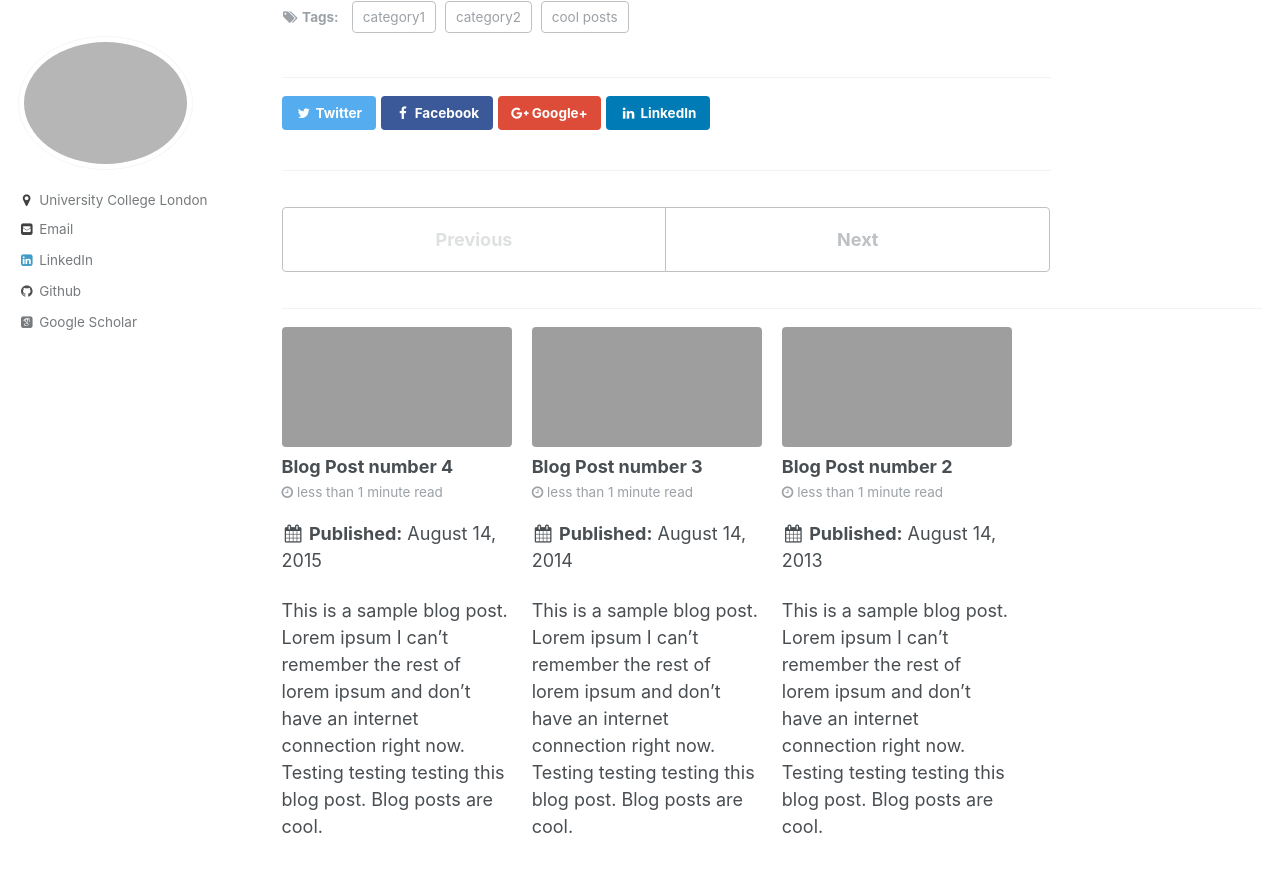
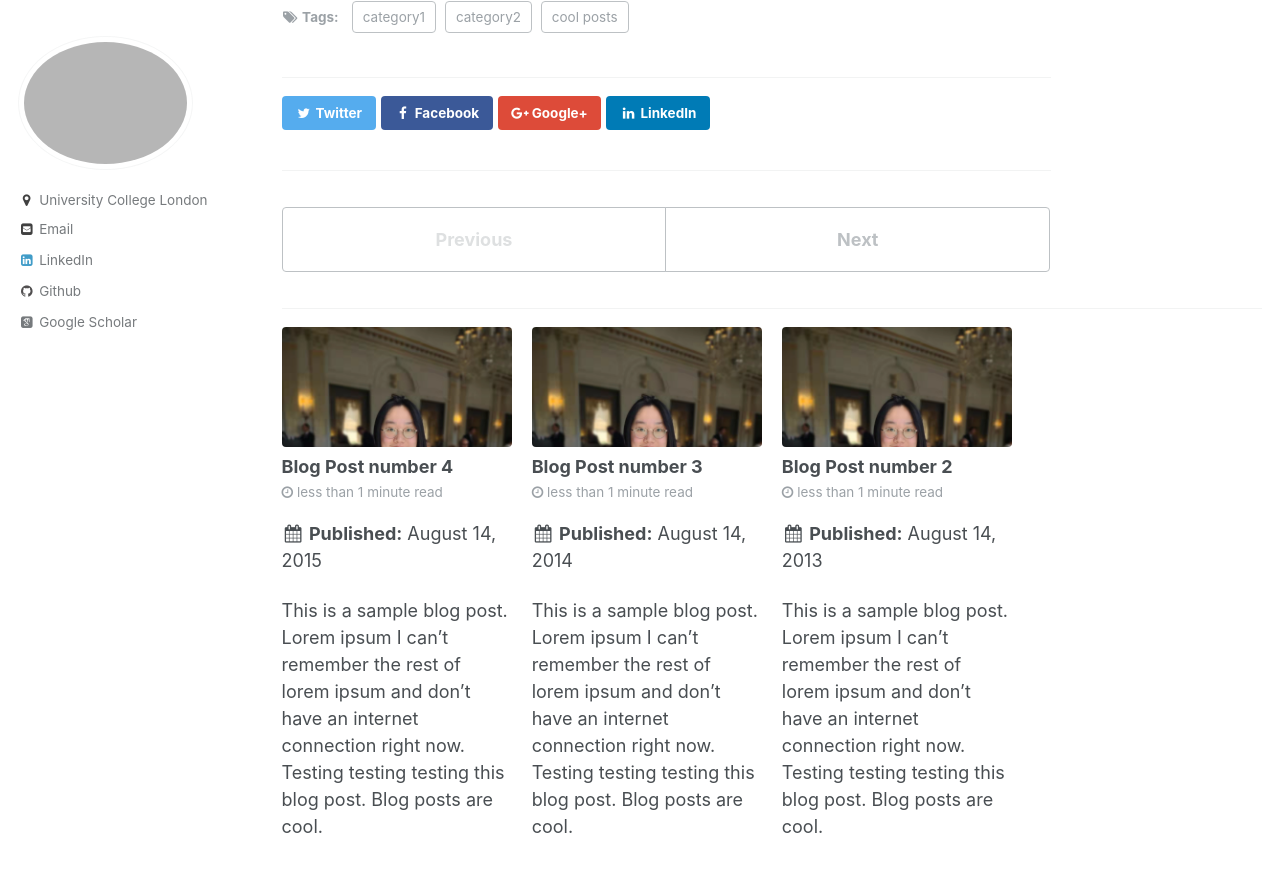
Before and after one commit to yuchen-zhu/yuchen-zhu.github.io, a Jekyll site: the page built from _posts/2012-08-14-blog-post-1.md, in a window 1280 px wide and 900 px high, scrolled down 549 px. Shown: the top 872 px of the window. Built offline with Jekyll 4.4.1, drawn with Linux system fonts in a browser that asks for light colours; some web fonts are replaced.

Commit message:
changing profile pic

```diff
--- a/_config.yml
+++ b/_config.yml
@@ -14,7 +14,7 @@ description              : &description "Machine Learning PhD Student at the Uni
 url                      : https://yuchen-zhu.github.io # the base hostname & protocol for your site e.g. "https://mmistakes.github.io"
 baseurl                  : "" # the subpath of your site, e.g. "/blog"
 repository               : "yuchen-zhu.github.io"
-teaser                   : "profile.png"
+teaser                   : "profile2.png"
 breadcrumbs              : false # true, false (default)
 words_per_minute         : 160
 read_more                : "disabled" # if enabled, adds "Read more" links to excerpts
```
Also changed, not shown: images/profile2.png (added), 1 other file.
